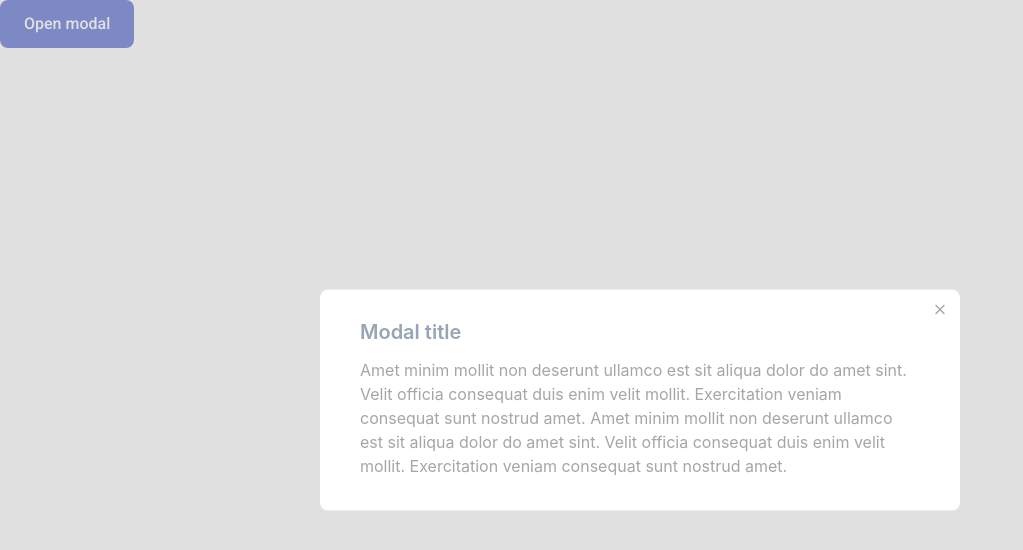
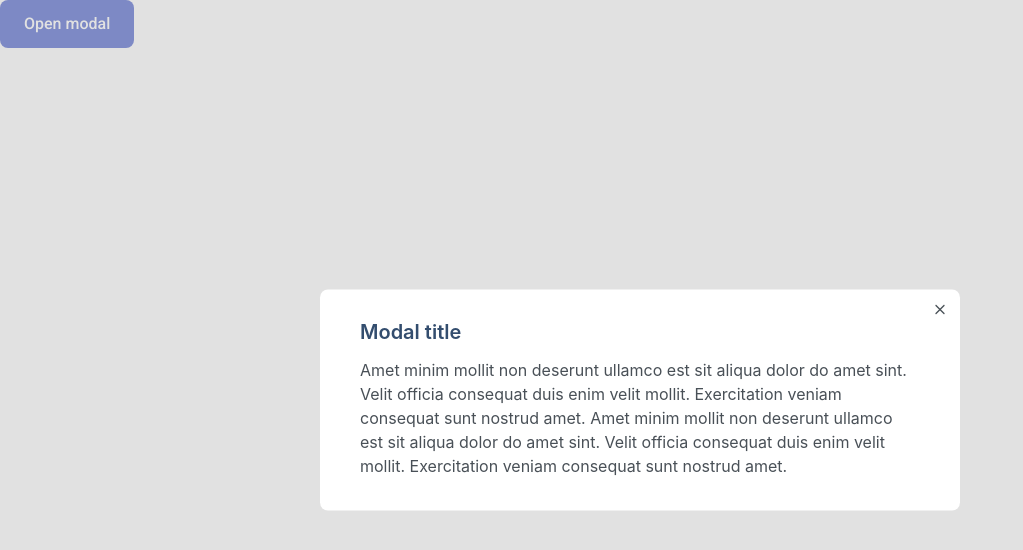
Before and after one commit to js-tasks-ru/htmlcss-20231222_svzhloba, a website: page 05-lection3/02-modal/index.html in a window 1280 px wide. Both pictures are taken after a click on the button "Open modal". Shown: the whole page, without its empty margins (0-1023 px from the left). Drawn offline with Linux system fonts and the light colour scheme.

Commit message:
fix solution

```diff
--- a/05-lection3/02-modal/index.html
+++ b/05-lection3/02-modal/index.html
@@ -9,7 +9,7 @@
     </head>
     <body>
         <div class="modal" id="modal">
-            <div class="modal__wrapper">
+            <div class="modal__window">
                 <div class="modal__close" id="modal-close">
                     <svg width="16" height="16" viewBox="0 0 16 16" fill="none" xmlns="http://www.w3.org/2000/svg"><path fill-rule="evenodd" clip-rule="evenodd" d="M12.4714 3.52861C12.7318 3.78896 12.7318 4.21107 12.4714 4.47141L4.47141 12.4714C4.21107 12.7318 3.78896 12.7318 3.52861 12.4714C3.26826 12.2111 3.26826 11.789 3.52861 11.5286L11.5286 3.52861C11.789 3.26826 12.2111 3.26826 12.4714 3.52861Z" fill="#495057"/><path fill-rule="evenodd" clip-rule="evenodd" d="M3.52861 3.52861C3.78896 3.26826 4.21107 3.26826 4.47141 3.52861L12.4714 11.5286C12.7318 11.789 12.7318 12.2111 12.4714 12.4714C12.2111 12.7318 11.789 12.7318 11.5286 12.4714L3.52861 4.47141C3.26826 4.21107 3.26826 3.78896 3.52861 3.52861Z" fill="#495057"/></svg>
                 </div>
--- a/05-lection3/02-modal/modal.css
+++ b/05-lection3/02-modal/modal.css
@@ -1,13 +1,14 @@
 .modal {
-  opacity: 0.5;
-  background: #C4C4C4;
+  background: rgb(196, 196, 196, 0.5);
   width: 100%;
   height: 100%;
   display: none;
-  position: absolute;
+  position: fixed;
+  top: 0;
+  left: 0;
 }
 
-.modal__wrapper {
+.modal__window {
   position: absolute;
   top: 50%;
   left: 50%;
```
